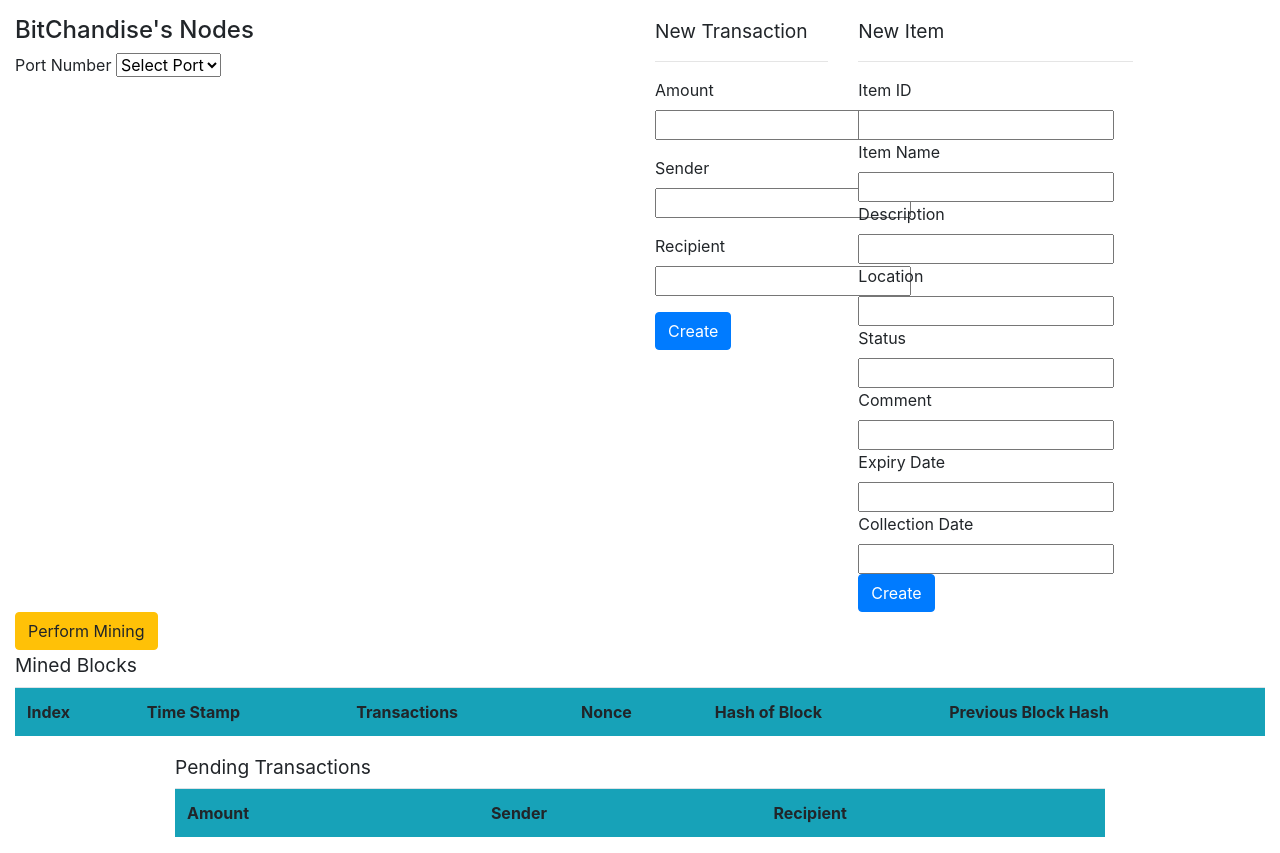
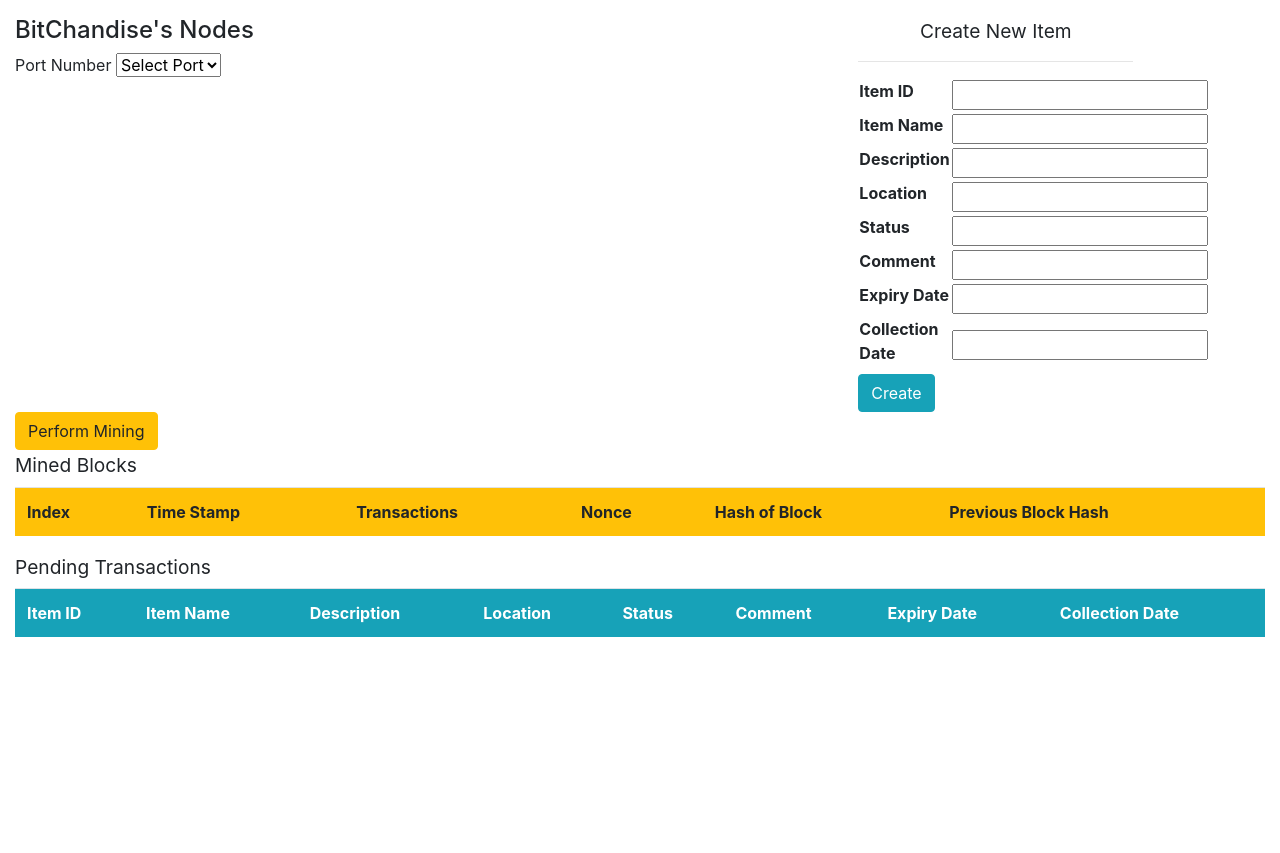
Before and after one commit to DylanChng/BitChandise, a website: page dev/form.html in a window 1280 px wide. After the commit the page ends 800 px from the top, so only its background shows below. Drawn offline with nearby package versions, Linux system fonts and the light colour scheme.

Commit message:
minor front tweak

```diff
--- a/dev/form.html
+++ b/dev/form.html
@@ -7,6 +7,9 @@
     <script src="https://ajax.googleapis.com/ajax/libs/jquery/3.5.1/jquery.min.js"></script>
     <link rel="stylesheet" href="https://stackpath.bootstrapcdn.com/bootstrap/4.3.1/css/bootstrap.min.css" integrity="sha384-ggOyR0iXCbMQv3Xipma34MD+dH/1fQ784/j6cY/iJTQUOhcWr7x9JvoRxT2MZw1T" crossorigin="anonymous">
 </head>
+<style>
+    table{overflow-x: auto};
+</style>
 <body>
     <div class="container-fluid">
     <div class="row content">
@@ -27,7 +30,7 @@
       </div>
 
       <div class="row col-sm-6 mt-3">
-        <div class="col-sm-4">
+        <div class="col-sm-4" style="visibility: hidden;">
             <h4><small>New Transaction</small></h4>
             <hr>
             <!-- transaction -->
@@ -52,35 +55,45 @@
 
 
         <div class="col-sm-6">
-            <h4><small>New Item</small></h4>
+            <h4 class="text-center"><small>Create New Item</small></h4>
         <hr>
             <!-- new Item -->
         <form id="newItem" method="POST" action="">
-            <label for="amount">Item ID</label>
-            <input type="text" name="itemID" id="itemID"><br>
-
-            <label for="amount">Item Name</label>
-            <input type="text" name="itemName" id="itemName"><br>
-
-            <label for="sender">Description</label>
-            <input type="text" name="description" id="description"><br>
-
-            <label for="recipient">Location</label>
-            <input type="text" name="location" id="location"><br>
-
-            <label for="amount">Status</label>
-            <input type="text" name="status" id="status"><br>
-
-            <label for="sender">Comment</label>
-            <input type="text" name="comment" id="comment"><br>
-
-            <label for="recipient">Expiry Date</label>
-            <input type="text" name="expiryDate" id="expiryDate"><br>
-
-            <label for="recipient">Collection Date</label>
-            <input type="text" name="collectionDate" id="collectionDate"><br>
-
-            <input class=" btn btn-primary" type="submit" value="Create">
+            <table>
+                <tr>
+                    <th><label for="amount">Item ID</label></th>
+                    <th><input type="text" name="itemID" id="itemID"></th>
+                </tr>
+                <tr>
+                    <th> <label for="amount">Item Name</label></th>
+                    <th> <input type="text" name="itemName" id="itemName"></th>
+                </tr>
+                <tr>
+                    <th> <label for="sender">Description</label></th>
+                    <th><input type="text" name="description" id="description"></th>
+                </tr>
+                <tr>
+                    <th><label for="recipient">Location</label></th>
+                    <th><input type="text" name="location" id="location"></th>
+                </tr>
+                <tr>
+                    <th><label for="amount">Status</label></th>
+                    <th><input type="text" name="status" id="status"></th>
+                </tr>
+                <tr>
+                    <th><label for="sender">Comment</label></th>
+                    <th><input type="text" name="comment" id="comment"></th>
+                </tr>
+                <tr>
+                    <th><label for="recipient">Expiry Date</label></th>
+                    <th><input type="text" name="expiryDate" id="expiryDate"></th>
+                </tr>
+                <tr>
+                    <th><label for="recipient">Collection Date</label></th>
+                    <th><input type="text" name="collectionDate" id="collectionDate"></th>
+                </tr>
+            </table>
+            <input class=" btn btn-info" type="submit" value="Create">
         </form>
 
         </div>
@@ -92,7 +105,7 @@
     <h4><small>Mined Blocks</small></h4>
     <div>
         <table class="table table-striped">
-            <tr  class="bg-info">
+            <tr  class="bg-warning">
                 <th>Index</th>
                 <th>Time Stamp</th>
                 <th>Transactions</th>
@@ -104,14 +117,19 @@
                 </tbody>
         </table>
     </div>
-    <div class="row">
-        <div class="container col-md-9">
+    <div>
+        <div>
             <h4><small>Pending Transactions</small></h4>
             <table class="table table-striped">
-                <tr  class="bg-info">
-                    <th>Amount</th>
-                    <th>Sender</th>
-                    <th>Recipient</th>
+                <tr  class="bg-info text-white">
+                    <th>Item ID</th>
+                    <th>Item Name</th>
+                    <th>Description</th>
+                    <th>Location</th>
+                    <th>Status</th>
+                    <th>Comment</th>
+                    <th>Expiry Date</th>
+                    <th>Collection Date</th>
                 </tr>
 
                 <tbody id="tranTable">
@@ -145,9 +163,14 @@
         table.innerHTML = "";
         for (var i = 0; i < data.pendingTransactions.length; i++) {
             var row = `<tr>
-							<td>${data.pendingTransactions[i].amount}</td>
-							<td>${data.pendingTransactions[i].sender}</td>
-							<td>${data.pendingTransactions[i].recipient}</td>
+							<td>${data.pendingTransactions[i].itemId}</td>
+							<td>${data.pendingTransactions[i].itemName}</td>
+                            <td>${data.pendingTransactions[i].description}</td>
+                            <td>${data.pendingTransactions[i].location}</td>
+							<td>${data.pendingTransactions[i].status}</td>
+                            <td>${data.pendingTransactions[i].comment}</td>
+                            <td>${data.pendingTransactions[i].expiryDate}</td>
+							<td>${data.pendingTransactions[i].collectionDate}</td>
 					  </tr>`
 			table.innerHTML += row
         }
```
